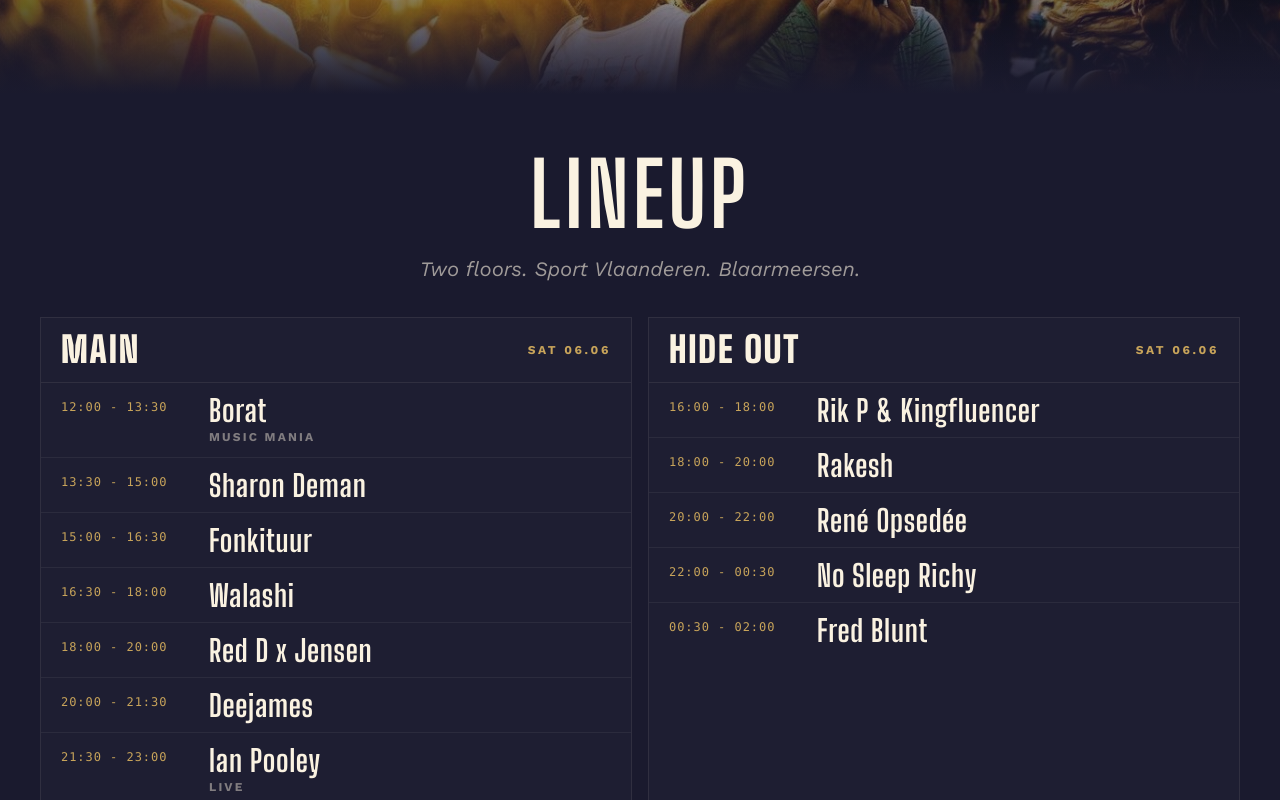
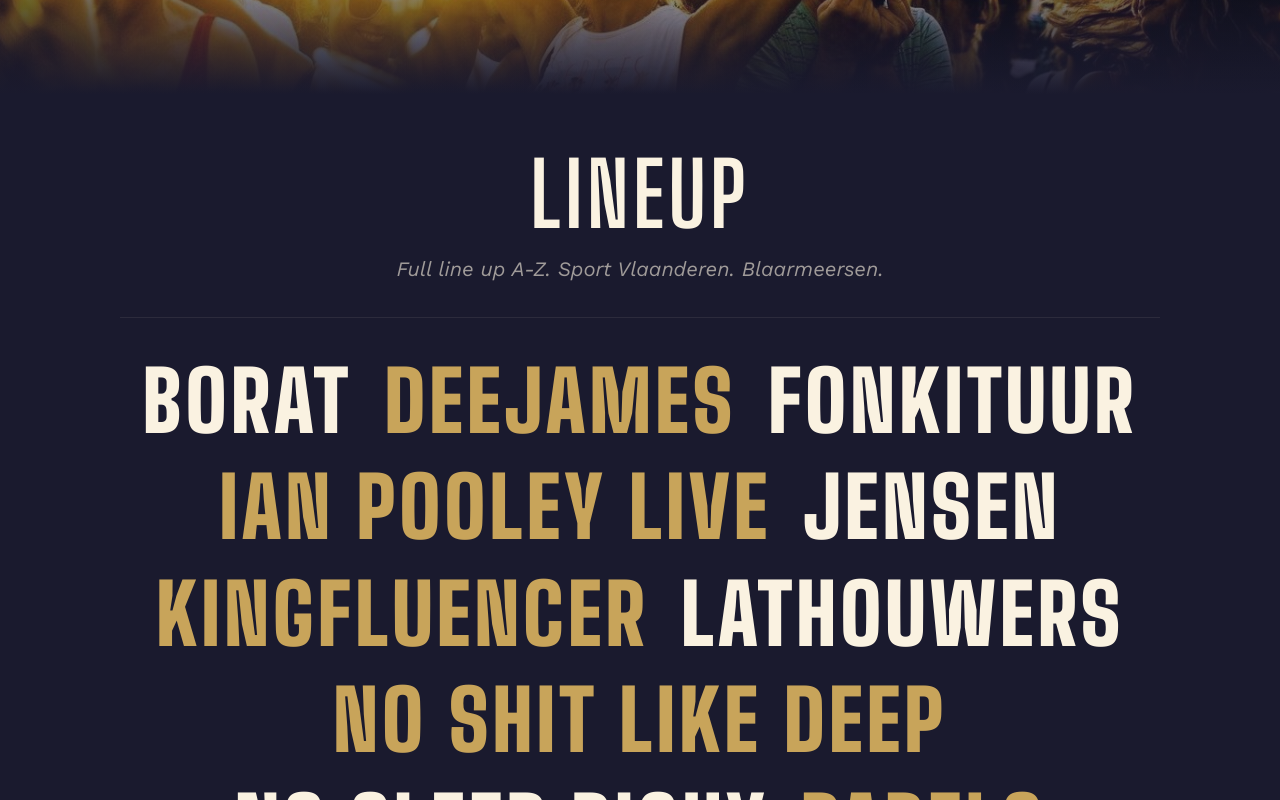
Before and after one commit to Lambi/curfew-festival, a Next.js app: page / in a window 1280 px wide. Shown: the part 2000-2800 px from the top of the page. Built offline with nearby package versions, Linux system fonts and the light colour scheme.

Commit message:
Update Curfew Festival lineup

```diff
--- a/app/globals.css
+++ b/app/globals.css
@@ -34,6 +34,7 @@
 
 html {
   scroll-behavior: auto;
+  overflow-x: hidden;
 }
 
 body {
@@ -111,8 +112,8 @@ body::before {
 /* Warm glow blob */
 .warm-glow {
   position: absolute;
-  width: 600px;
-  height: 600px;
+  width: min(600px, calc(100vw - 48px));
+  height: min(600px, calc(100vw - 48px));
   border-radius: 50%;
   background: radial-gradient(circle, rgba(200,164,90,0.06) 0%, transparent 70%);
   filter: blur(80px);
--- a/app/layout.tsx
+++ b/app/layout.tsx
@@ -20,7 +20,7 @@ export const metadata: Metadata = {
     template: '%s | Curfew Festival 2026',
   },
   description:
-    `Curfew Festival 2026: Saturday 6 June at Sport Vlaanderen, Blaarmeersen, Ghent. Final timetable announced across Main and Hide Out: ${FULL_LINEUP_SENTENCE}. In House We Trust.`,
+    `Curfew Festival 2026: Saturday 6 June at Sport Vlaanderen, Blaarmeersen, Ghent. Full lineup announced: ${FULL_LINEUP_SENTENCE}. In House We Trust.`,
   metadataBase: new URL('https://curfew.events'),
   alternates: {
     canonical: 'https://curfew.events',
@@ -34,15 +34,19 @@ export const metadata: Metadata = {
     'open air festival Belgium',
     'deep house festival',
     'Ian Pooley live',
-    'Pabels DJ',
-    'Walashi DJ',
+    'Pabels',
+    'Walashi',
     'Borat Music Mania',
-    'Sharon Deman',
     'Fonkituur',
-    'Red D Jensen',
+    'Lathouwers',
+    'Shron',
+    'WellSee',
+    'WeZienWel Ensemble',
     'Deejames',
+    'Red D',
+    'Jensen',
+    'Kingfluencer',
     'No Shit Like Deep',
-    'Hide Out stage',
     'non-profit festival',
     'In House We Trust',
     'Curfew Gent',
@@ -54,7 +58,7 @@ export const metadata: Metadata = {
   openGraph: {
     title: 'Curfew Festival 2026 — Open-Air Edition',
     description:
-      `SAT 6 JUNE · Sport Vlaanderen, Blaarmeersen · Ghent. Final timetable announced: ${FULL_LINEUP_DISPLAY}.`,
+      `SAT 6 JUNE · Sport Vlaanderen, Blaarmeersen · Ghent. Full lineup announced: ${FULL_LINEUP_DISPLAY}.`,
     url: 'https://curfew.events',
     siteName: 'Curfew',
     images: [
@@ -72,7 +76,7 @@ export const metadata: Metadata = {
     card: 'summary_large_image',
     title: 'Curfew Festival 2026 — Open-Air Edition',
     description:
-      `SAT 6 JUNE · Sport Vlaanderen, Blaarmeersen · Ghent. Final timetable announced across Main and Hide Out.`,
+      `SAT 6 JUNE · Sport Vlaanderen, Blaarmeersen · Ghent. Full lineup announced.`,
     images: ['/images/og-curfew-2026.jpg'],
   },
   robots: {
@@ -156,7 +160,7 @@ export default function RootLayout({
               '@type': 'MusicEvent',
               name: 'Curfew Festival 2026',
               description:
-                `Non-profit open-air house music festival at Sport Vlaanderen, Blaarmeersen, Ghent. Final timetable announced: ${FULL_LINEUP_SENTENCE}. In House We Trust.`,
+                `Non-profit open-air house music festival at Sport Vlaanderen, Blaarmeersen, Ghent. Full lineup announced: ${FULL_LINEUP_SENTENCE}. In House We Trust.`,
               startDate: '2026-06-06T12:00:00+02:00',
               endDate: '2026-06-07T02:00:00+02:00',
               eventStatus: 'https://schema.org/EventScheduled',
@@ -272,7 +276,7 @@ export default function RootLayout({
                   name: 'Who is playing at Curfew Festival 2026?',
                   acceptedAnswer: {
                     '@type': 'Answer',
-                    text: `The final Curfew Festival 2026 timetable includes ${FULL_LINEUP_SENTENCE}, across the Main and Hide Out stages.`,
+                    text: `The full Curfew Festival 2026 lineup is ${FULL_LINEUP_SENTENCE}.`,
                   },
                 },
                 {
--- a/components/Lineup.tsx
+++ b/components/Lineup.tsx
@@ -3,7 +3,7 @@
 import Link from 'next/link';
 import Image from 'next/image';
 import { ScrollReveal, ScrollRevealItem } from './ScrollReveal';
-import { HIDE_OUT_STAGE_SLOTS, MAIN_STAGE_SLOTS, type FestivalStageSlot } from '@/lib/festivalTimetable';
+import { FULL_LINEUP_NAMES } from '@/lib/festivalTimetable';
 
 interface Artist {
   name: string;
@@ -45,50 +45,6 @@ const artists: Artist[] = [
   },
 ];
 
-function StageTimetable({
-  name,
-  slots,
-}: {
-  name: string;
-  slots: FestivalStageSlot[];
-}) {
-  return (
-    <div className="border border-cream/[0.08] bg-cream/[0.02]">
-      <div className="flex items-center justify-between gap-4 border-b border-cream/[0.08] px-4 py-3 md:px-5">
-        <h3 className="font-display text-cream text-3xl md:text-4xl font-black tracking-wider">
-          {name}
-        </h3>
-        <span className="text-golden text-[10px] md:text-xs tracking-[0.22em] font-bold uppercase">
-          SAT 06.06
-        </span>
-      </div>
-
-      <div>
-        {slots.map((slot) => (
-          <div
-            key={`${slot.time}-${slot.artist}`}
-            className="grid grid-cols-[112px_1fr] gap-4 border-b border-cream/[0.06] px-4 py-3 last:border-b-0 md:grid-cols-[132px_1fr] md:px-5"
-          >
-            <div className="font-mono text-[11px] md:text-xs text-golden tracking-[0.08em] pt-1">
-              {slot.time}
-            </div>
-            <div>
-              <p className="font-display text-cream text-2xl md:text-3xl leading-none font-bold tracking-wide">
-                {slot.artist}
-              </p>
-              {slot.detail && (
-                <p className="mt-1 text-cream/45 text-[10px] md:text-xs tracking-[0.18em] font-bold uppercase">
-                  {slot.detail}
-                </p>
-              )}
-            </div>
-          </div>
-        ))}
-      </div>
-    </div>
-  );
-}
-
 export default function Lineup() {
   return (
     <section id="lineup" className="py-8 md:py-14 px-6">
@@ -100,14 +56,24 @@ export default function Lineup() {
 
           <ScrollRevealItem>
             <p className="text-cream-muted text-center mb-8 tagline">
-              Two floors. Sport Vlaanderen. Blaarmeersen.
+              Full line up A-Z. Sport Vlaanderen. Blaarmeersen.
             </p>
           </ScrollRevealItem>
 
           <ScrollRevealItem>
-            <div className="grid grid-cols-1 lg:grid-cols-2 gap-4 mb-8 md:mb-12">
-              <StageTimetable name="MAIN" slots={MAIN_STAGE_SLOTS} />
-              <StageTimetable name="HIDE OUT" slots={HIDE_OUT_STAGE_SLOTS} />
+            <div className="mx-auto mb-8 md:mb-12 max-w-[1040px] border-y border-cream/[0.08] py-8 md:py-10">
+              <div className="flex flex-wrap items-center justify-center gap-x-5 gap-y-3 md:gap-x-8 md:gap-y-5">
+                {FULL_LINEUP_NAMES.map((artist, index) => (
+                  <span
+                    key={artist}
+                    className={`font-display text-[2.45rem] sm:text-[3.35rem] md:text-[4.4rem] lg:text-[5.2rem] font-black uppercase leading-[1.04] tracking-[0.045em] ${
+                      index % 2 === 1 ? 'text-golden' : 'text-cream'
+                    }`}
+                  >
+                    {artist}
+                  </span>
+                ))}
+              </div>
             </div>
           </ScrollRevealItem>
 
--- a/components/Marquee.tsx
+++ b/components/Marquee.tsx
@@ -1,10 +1,11 @@
 'use client';
+
+import { FULL_LINEUP_DISPLAY } from '@/lib/festivalTimetable';
 
 export default function Marquee() {
   const row1Text =
-    'IN HOUSE WE TRUST · SAT 6 JUNE 2026 · SPORT VLAANDEREN · BLAARMEERSEN GHENT · FINAL TIMETABLE · ';
-  const row2Text =
-    'MAIN · HIDE OUT · IAN POOLEY LIVE · PABELS B2B SIGNO · WALASHI · GHENT BELGIUM · ';
+    'IN HOUSE WE TRUST · SAT 6 JUNE 2026 · SPORT VLAANDEREN · BLAARMEERSEN GHENT · FULL LINE UP A-Z · ';
+  const row2Text = `${FULL_LINEUP_DISPLAY.toUpperCase()} · `;
 
   const row1Full = row1Text + row1Text + row1Text + row1Text;
   const row2Full = row2Text + row2Text + row2Text + row2Text;
--- a/components/Partners.tsx
+++ b/components/Partners.tsx
@@ -14,18 +14,18 @@ export default function Partners() {
           </ScrollRevealItem>
 
           <ScrollRevealItem>
-            <div className="flex justify-center items-center gap-14 md:gap-20">
+            <div className="flex flex-wrap justify-center items-center gap-x-8 gap-y-6 md:gap-x-16">
               {/* eslint-disable-next-line @next/next/no-img-element */}
               <img
                 src="/images/toutbien-logo.svg"
                 alt="Tout Bien"
-                className="h-8 md:h-10 w-auto opacity-60 hover:opacity-100 transition-opacity duration-300"
+                className="max-h-8 w-auto max-w-[130px] object-contain opacity-60 hover:opacity-100 transition-opacity duration-300 md:max-h-10 md:max-w-[220px]"
               />
               {/* eslint-disable-next-line @next/next/no-img-element */}
               <img
                 src="/images/yugen-logo.svg"
                 alt="Yugen"
-                className="h-8 md:h-10 w-auto opacity-60 hover:opacity-100 transition-opacity duration-300"
+                className="max-h-8 w-auto max-w-[130px] object-contain opacity-60 hover:opacity-100 transition-opacity duration-300 md:max-h-10 md:max-w-[220px]"
               />
             </div>
           </ScrollRevealItem>
--- a/components/UpcomingEvents.tsx
+++ b/components/UpcomingEvents.tsx
@@ -32,7 +32,7 @@ const events: UpcomingEvent[] = [
     date: 'SAT 6 JUNE',
     venue: 'Sport Vlaanderen \u00B7 Blaarmeersen \u00B7 Ghent',
     lineup: FULL_LINEUP_DISPLAY,
-    description: 'Final timetable announced across Main and Hide Out.',
+    description: 'Full line up A-Z announced.',
     status: 'FESTIVAL TICKETS',
     url: buildTicketUrl,
   },
--- a/lib/festivalTimetable.ts
+++ b/lib/festivalTimetable.ts
@@ -1,44 +1,22 @@
-export type FestivalStageSlot = {
-  time: string;
-  artist: string;
-  detail?: string;
-};
-
-export const MAIN_STAGE_SLOTS: FestivalStageSlot[] = [
-  { time: '12:00 - 13:30', artist: 'Borat', detail: 'Music Mania' },
-  { time: '13:30 - 15:00', artist: 'Sharon Deman' },
-  { time: '15:00 - 16:30', artist: 'Fonkituur' },
-  { time: '16:30 - 18:00', artist: 'Walashi' },
-  { time: '18:00 - 20:00', artist: 'Red D x Jensen' },
-  { time: '20:00 - 21:30', artist: 'Deejames' },
-  { time: '21:30 - 23:00', artist: 'Ian Pooley', detail: 'LIVE' },
-  { time: '23:00 - 00:30', artist: 'Pabels b2b Signo' },
-  { time: '00:30 - 02:00', artist: 'No Shit Like Deep' },
-];
-
-export const HIDE_OUT_STAGE_SLOTS: FestivalStageSlot[] = [
-  { time: '16:00 - 18:00', artist: 'Rik P & Kingfluencer' },
-  { time: '18:00 - 20:00', artist: 'Rakesh' },
-  { time: '20:00 - 22:00', artist: 'René Opsedée' },
-  { time: '22:00 - 00:30', artist: 'No Sleep Richy' },
-  { time: '00:30 - 02:00', artist: 'Fred Blunt' },
-];
-
 export const FULL_LINEUP_NAMES = [
   'Borat',
-  'Sharon Deman',
+  'Deejames',
   'Fonkituur',
+  'Ian Pooley LIVE',
+  'Jensen',
+  'Kingfluencer',
+  'Lathouwers',
+  'No Shit Like Deep',
+  'No Sleep Richy',
+  'Pabels',
+  'Rakesh',
+  'Red D',
+  'René Opsedée',
+  'Rik P',
+  'Shron',
   'Walashi',
-  'Red D x Jensen',
-  'Deejames',
-  'Ian Pooley',
-  'Pabels b2b Signo',
-  'No Shit Like Deep',
-  'Rik P & Kingfluencer',
-  'Rakesh',
-  'René Opsedée',
-  'No Sleep Richy',
-  'Fred Blunt',
+  'WellSee',
+  'WeZienWel Ensemble',
 ];
 
 export const FULL_LINEUP_DISPLAY = FULL_LINEUP_NAMES.join(' · ');
```
Also changed, not shown: public/llms.txt.
